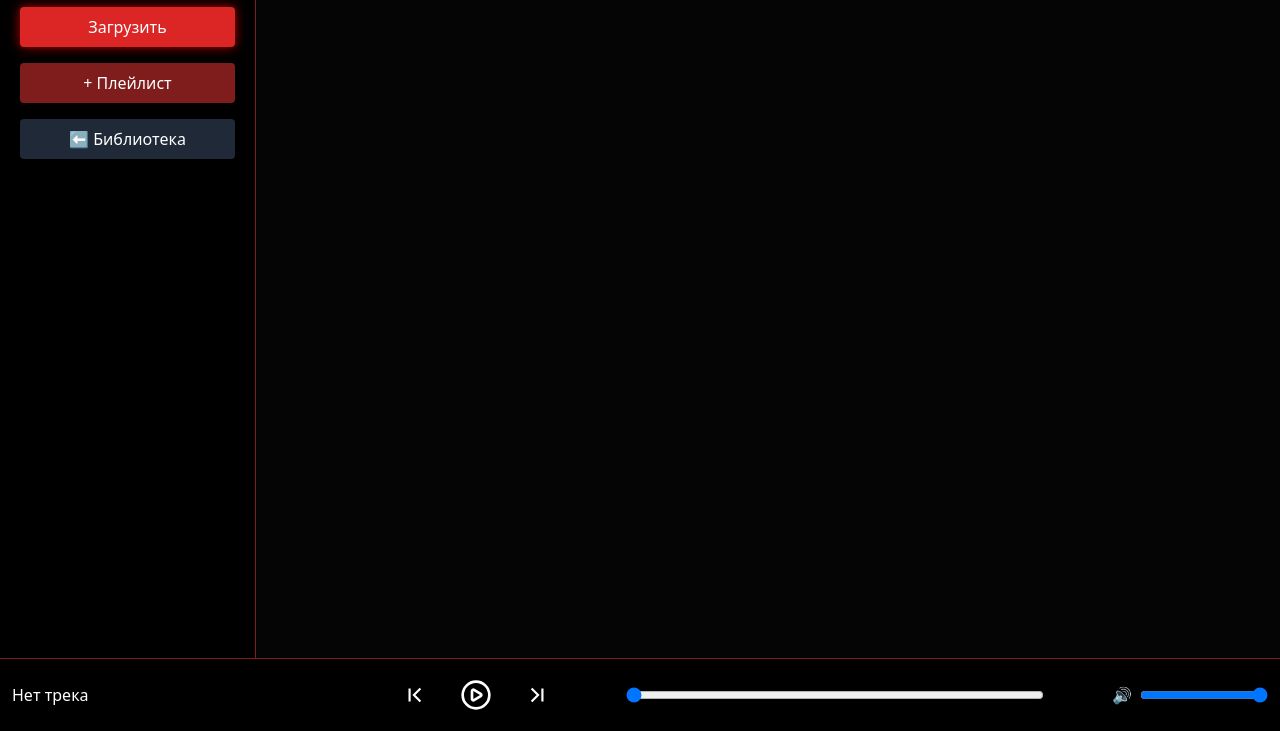
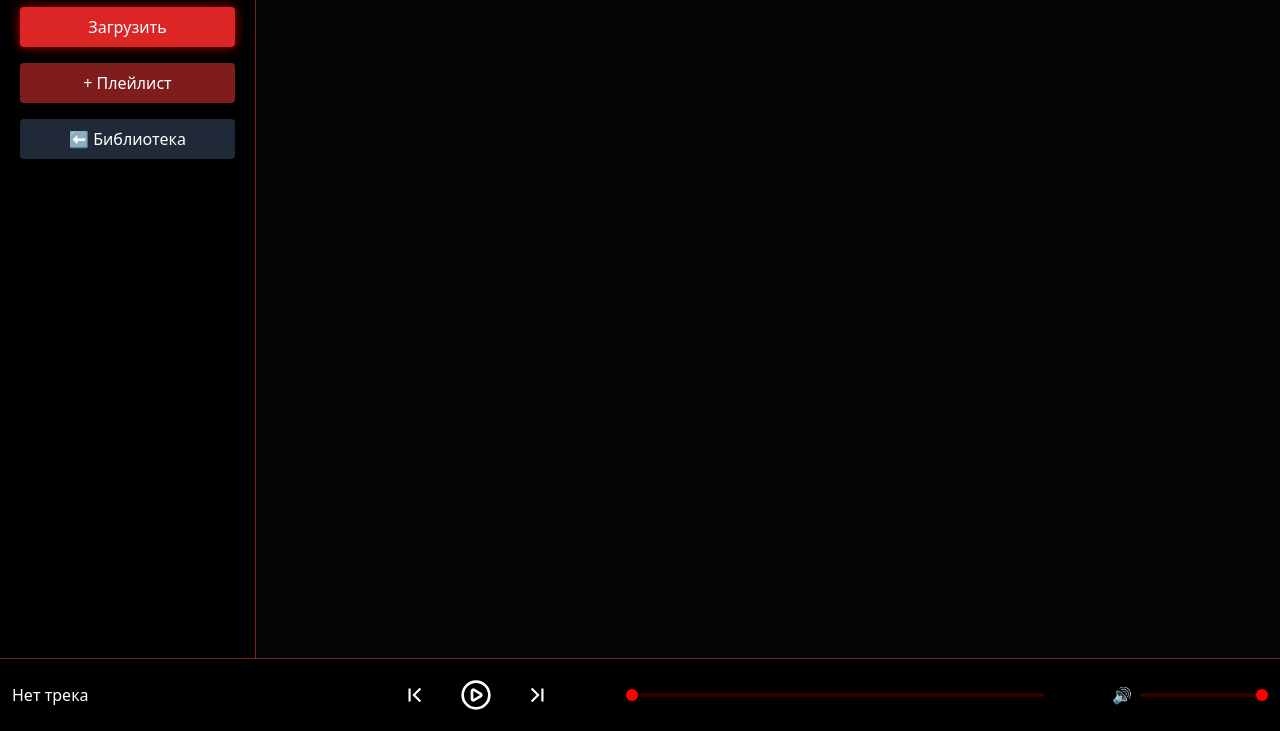
Before and after one commit to zxcDORA/trap-music, a plain HTML site: page index.html in a window 1280 px wide. Shown: the part 69-800 px from the top of the page. Drawn offline with nearby package versions, Linux system fonts and the light colour scheme.

Commit message:
Update index.html

```diff
--- a/index.html
+++ b/index.html
@@ -9,6 +9,30 @@
 body { background:#050505; }
 .glow { box-shadow:0 0 12px rgba(255,0,0,0.7); }
 .cover { width:40px;height:40px;border-radius:6px;object-fit:cover;background:#111;border:1px solid #400; }
+input[type="range"] {
+  -webkit-appearance: none;
+  height: 4px;
+  background: #300;
+  border-radius: 5px;
+}
+
+input[type="range"]::-webkit-slider-thumb {
+  -webkit-appearance: none;
+  width: 12px;
+  height: 12px;
+  border-radius: 50%;
+  background: #ff0000;
+  cursor: pointer;
+}
+
+input[type="range"]::-moz-range-thumb {
+  width: 12px;
+  height: 12px;
+  border-radius: 50%;
+  background: #ff0000;
+  cursor: pointer;
+}
+
 </style>
 </head>
 <body class="text-white">
```
